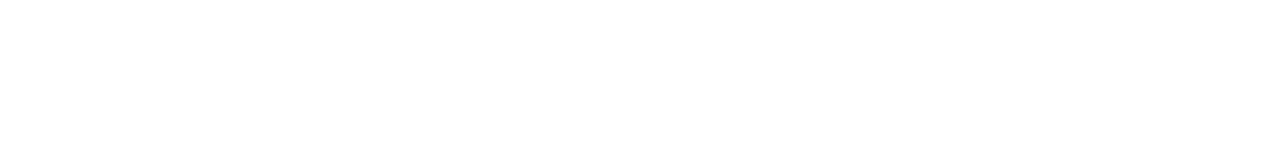
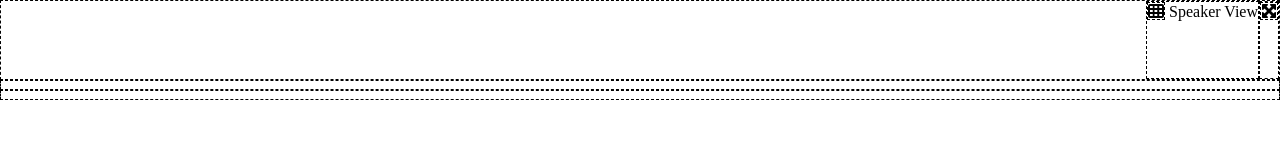
Before and after one commit to RodiaGiordano/html-css-zoom, a plain HTML site: page index.html in a window 1280 px wide. Drawn offline with Linux system fonts and the light colour scheme.

Commit message:
feat: header

```diff
--- a/css/style.css
+++ b/css/style.css
@@ -8,6 +8,35 @@
 
 /* UTILITY */
 
+.debug *{
+    border: 1px dashed black;
+    min-height: 10px;
+}
+
+.flex{
+    display: flex;
+}
+
+.justify-end{
+    justify-content: end;
+
+}
+
+
+
+/* HEADER */
+
+header{
+    height: 10vh;
+
+}
+
+
+.speaker{
+   vertical-align: middle;
+}
+
+
 
 
 
@@ -17,7 +46,4 @@
 
 
 
-
-
-
 /* FOOTER */
--- a/index.html
+++ b/index.html
@@ -14,19 +14,47 @@
 
     <title>Boolean Zoom</title>
 </head>
-<body>
-    <header>
-        <!-- speaker view -->
+<body class="debug">
+    <header class="flex justify-end">
+
+        <div class=" speaker">
+            <i class="fa-solid fa-table-cells"></i>
+            Speaker View
+        </div>
+
+
+
+
+        <div class="icon">
+            <i class="fa-solid fa-maximize"></i>
+        </div>
+
+
+
+
+
 
     </header>
 
-    <main>
+
+
+
+
+
+
+
+
+
+
+
+
+    <main class="screen-big">
         <!-- griglia riquadri webcam -->
 
 
     </main>
 
-    <footer>
+    <footer class="screen-smal">
 
         <!--icone mute, 3 blocchi  -->
     </footer>
```
